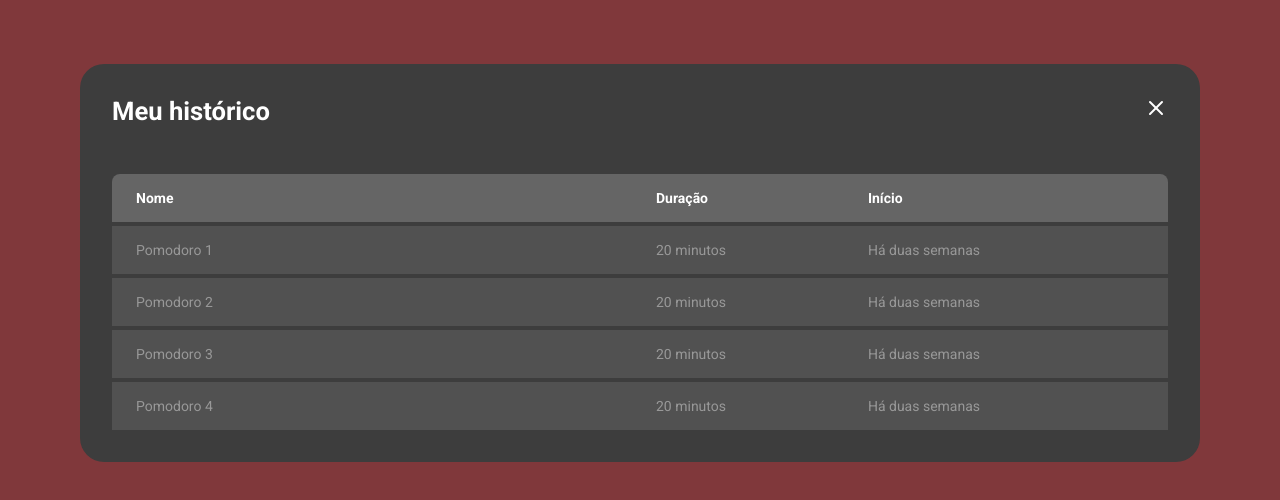
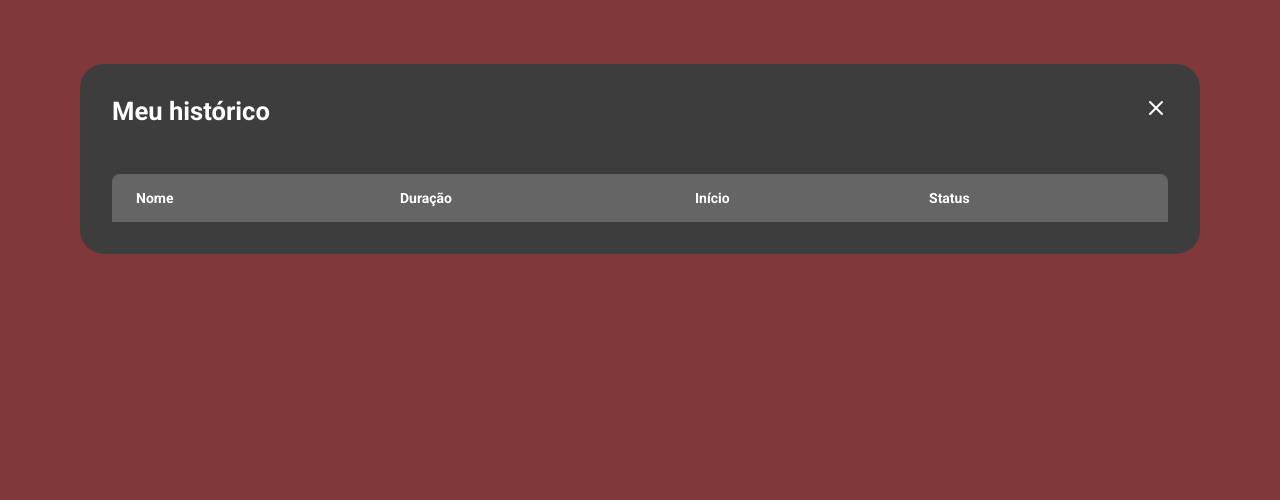
Before and after one commit to jonathan-castro-dev/pomodoro-clock, a React (Vite) app: page /history in a window 1280 px wide. Shown: the top 500 px of the page. Built offline with nearby package versions, Linux system fonts and the light colour scheme.

Commit message:
feat: add cycles in history list

```diff
--- a/src/pages/History/index.tsx
+++ b/src/pages/History/index.tsx
@@ -1,8 +1,13 @@
+import { Link } from 'react-router-dom'
+import { useCycles } from '../../hooks/use-cycles'
 import { X } from 'lucide-react'
-import { HeaderContainer, HistoryList } from './styles'
-import { Link } from 'react-router-dom'
+import { formatDistanceToNow } from 'date-fns'
+import { ptBR } from 'date-fns/locale'
+import { HeaderContainer, HistoryList, Status } from './styles'
 
 export function History() {
+  const { cycles } = useCycles()
+
   return (
     <>
       <HeaderContainer>
@@ -19,29 +24,37 @@ export function History() {
               <th>Nome</th>
               <th>Duração</th>
               <th>Início</th>
+              <th>Status</th>
             </tr>
           </thead>
           <tbody>
-            <tr>
-              <td>Pomodoro 1</td>
-              <td>20 minutos</td>
-              <td>Há duas semanas</td>
-            </tr>
-            <tr>
-              <td>Pomodoro 2</td>
-              <td>20 minutos</td>
-              <td>Há duas semanas</td>
-            </tr>
-            <tr>
-              <td>Pomodoro 3</td>
-              <td>20 minutos</td>
-              <td>Há duas semanas</td>
-            </tr>
-            <tr>
-              <td>Pomodoro 4</td>
-              <td>20 minutos</td>
-              <td>Há duas semanas</td>
-            </tr>
+            {cycles.map((cycle) => (
+              <tr key={cycle.id}>
+                <td>{cycle.name}</td>
+                <td>
+                  {cycle.workTime} {cycle.workTime > 1 ? 'minutos' : 'minuto'}
+                </td>
+                <td>
+                  {formatDistanceToNow(cycle.createdAt, {
+                    addSuffix: true,
+                    locale: ptBR,
+                  })}
+                </td>
+                <td>
+                  {cycle.finishedDate && (
+                    <Status statusColor="green">Concluído</Status>
+                  )}
+
+                  {cycle.interruptDate && (
+                    <Status statusColor="red">Interrompido</Status>
+                  )}
+
+                  {!cycle.finishedDate && !cycle.interruptDate && (
+                    <Status statusColor="yellow">Em andamento</Status>
+                  )}
+                </td>
+              </tr>
+            ))}
           </tbody>
         </table>
       </HistoryList>
--- a/src/pages/History/styles.ts
+++ b/src/pages/History/styles.ts
@@ -68,3 +68,28 @@ export const HistoryList = styled.div`
     }
   }
 `
+
+const STATUS_COLORS = {
+  green: 'green',
+  yellow: 'yellow',
+  red: 'red-600',
+} as const
+
+interface StatusProps {
+  statusColor: keyof typeof STATUS_COLORS
+}
+
+export const Status = styled.span<StatusProps>`
+  display: flex;
+  align-items: center;
+  gap: 0.5rem;
+
+  &::before {
+    content: '';
+    width: 0.5rem;
+    height: 0.5rem;
+    border-radius: 100%;
+    background-color: ${(props) =>
+      props.theme[STATUS_COLORS[props.statusColor]]};
+  }
+`
--- a/src/styles/themes/default.ts
+++ b/src/styles/themes/default.ts
@@ -1,8 +1,14 @@
 export const defaultTheme = {
   white: '#fff',
+
   black: '#000',
 
+  green: '#04D361',
+
+  yellow: '#FBA94C',
+
   'red-500': '#FF385F',
+  'red-600': '#AB222E',
   'red-800': '#80383B',
 
   'gray-300': '#989898',
```
